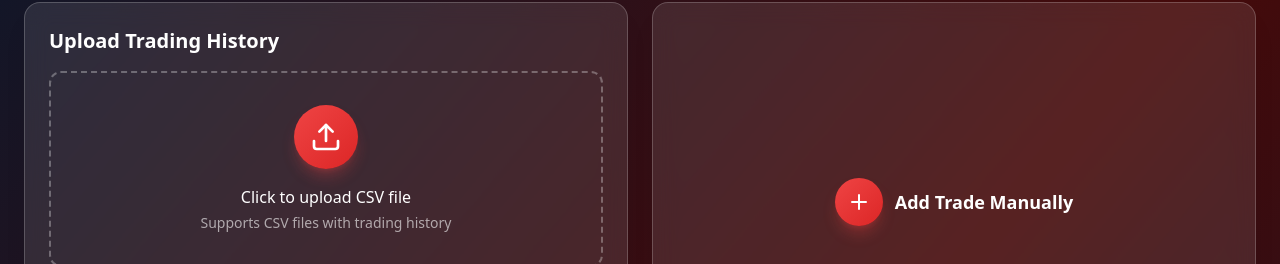
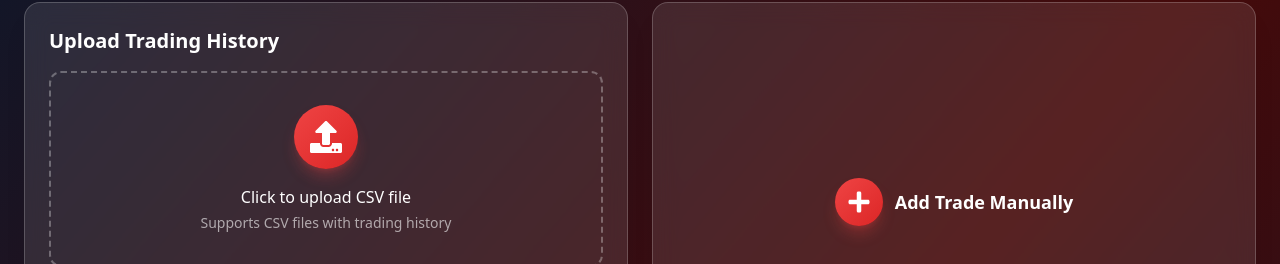
Before and after one commit to jwt2706/sesa-hackathon2, a React (Vite) app: page / in a window 1280 px wide. Shown: the part 115-379 px from the top of the page. Built offline with nearby package versions, Linux system fonts and the light colour scheme; no server answers; the database is empty.

Commit message:
fix lib issues

```diff
--- a/package.json
+++ b/package.json
@@ -12,9 +12,9 @@
   },
   "dependencies": {
     "@supabase/supabase-js": "^2.57.4",
-    "lucide-react": "^0.344.0",
     "react": "^18.3.1",
-    "react-dom": "^18.3.1"
+    "react-dom": "^18.3.1",
+    "react-icons": "^5.5.0"
   },
   "devDependencies": {
     "@eslint/js": "^9.9.1",
--- a/src/components/FAQPage.tsx
+++ b/src/components/FAQPage.tsx
@@ -1,11 +1,11 @@
-import { HelpCircle } from 'lucide-react';
+import { FaQuestionCircle } from 'react-icons/fa';
 
 export default function FAQPage() {
   return (
     <div className="max-w-4xl mx-auto space-y-6">
       <div className="backdrop-blur-md bg-white/10 border border-white/20 rounded-2xl p-8 shadow-xl text-center">
         <div className="w-20 h-20 bg-gradient-to-br from-red-500 to-red-600 rounded-full flex items-center justify-center mx-auto mb-6 shadow-lg shadow-red-500/30">
-          <HelpCircle className="w-10 h-10 text-white" />
+          <FaQuestionCircle className="w-10 h-10 text-white" />
         </div>
         <h1 className="text-4xl font-bold text-white mb-4">Frequently Asked Questions</h1>
         <p className="text-white/60 text-lg">
@@ -67,7 +67,7 @@ export default function FAQPage() {
       <div className="backdrop-blur-md bg-gradient-to-r from-red-500/20 to-red-600/20 border border-red-500/30 rounded-2xl p-6 shadow-xl">
         <div className="flex items-start space-x-4">
           <div className="w-12 h-12 bg-gradient-to-br from-red-500 to-red-600 rounded-lg flex items-center justify-center flex-shrink-0 shadow-lg shadow-red-500/30">
-            <HelpCircle className="w-6 h-6 text-white" />
+            <FaQuestionCircle className="w-6 h-6 text-white" />
           </div>
           <div>
             <h3 className="text-lg font-bold text-white mb-2">Need More Help?</h3>
--- a/src/components/ManualTradeEntry.tsx
+++ b/src/components/ManualTradeEntry.tsx
@@ -1,4 +1,4 @@
-import { Plus } from 'lucide-react';
+import { FaPlus } from 'react-icons/fa';
 import { useState } from 'react';
 import { Trade } from '../types/trade';
 
@@ -56,7 +56,7 @@ export default function ManualTradeEntry({ onTradeAdded }: ManualTradeEntryProps
       >
         <div className="flex items-center justify-center space-x-3">
           <div className="w-12 h-12 bg-gradient-to-br from-red-500 to-red-600 rounded-full flex items-center justify-center group-hover:scale-110 transition-transform shadow-lg shadow-red-500/30">
-            <Plus className="w-6 h-6 text-white" />
+            <FaPlus className="w-6 h-6 text-white" />
           </div>
           <span className="text-white font-semibold text-lg">Add Trade Manually</span>
         </div>
--- a/src/components/TradesTable.tsx
+++ b/src/components/TradesTable.tsx
@@ -1,4 +1,4 @@
-import { ArrowDownRight, ArrowUpRight } from 'lucide-react';
+import { FaArrowDown, FaArrowUp } from 'react-icons/fa';
 import { Trade } from '../types/trade';
 
 interface TradesTableProps {
@@ -88,9 +88,9 @@ export default function TradesTable({ trades }: TradesTableProps) {
                     }`}
                   >
                     {trade.side === 'buy' ? (
-                      <ArrowUpRight className="w-3 h-3 mr-1" />
+                      <FaArrowUp className="w-3 h-3 mr-1" />
                     ) : (
-                      <ArrowDownRight className="w-3 h-3 mr-1" />
+                      <FaArrowDown className="w-3 h-3 mr-1" />
                     )}
                     {trade.side.toUpperCase()}
                   </span>
--- a/src/components/UploadTrades.tsx
+++ b/src/components/UploadTrades.tsx
@@ -1,4 +1,4 @@
-import { Upload } from 'lucide-react';
+import { FaUpload } from 'react-icons/fa';
 import { useState } from 'react';
 import { Trade } from '../types/trade';
 
@@ -66,7 +66,7 @@ export default function UploadTrades({ onTradesUploaded }: UploadTradesProps) {
         <div className="border-2 border-dashed border-white/30 rounded-xl p-8 cursor-pointer hover:border-red-400 hover:bg-white/5 transition-all group">
           <div className="flex flex-col items-center justify-center space-y-4">
             <div className="w-16 h-16 bg-gradient-to-br from-red-500 to-red-600 rounded-full flex items-center justify-center group-hover:scale-110 transition-transform shadow-lg shadow-red-500/30">
-              <Upload className="w-8 h-8 text-white" />
+              <FaUpload className="w-8 h-8 text-white" />
             </div>
             <div className="text-center">
               <p className="text-white font-medium">
--- a/vite.config.ts
+++ b/vite.config.ts
@@ -5,6 +5,6 @@ import react from '@vitejs/plugin-react';
 export default defineConfig({
   plugins: [react()],
   optimizeDeps: {
-    exclude: ['lucide-react'],
+    exclude: ['react-icons'],
   },
 });
```
Also changed, not shown: src/components/AnalysisDashboard.tsx (+4 -4 lines), 1 other file (tests, documents, lock files or other folders).
